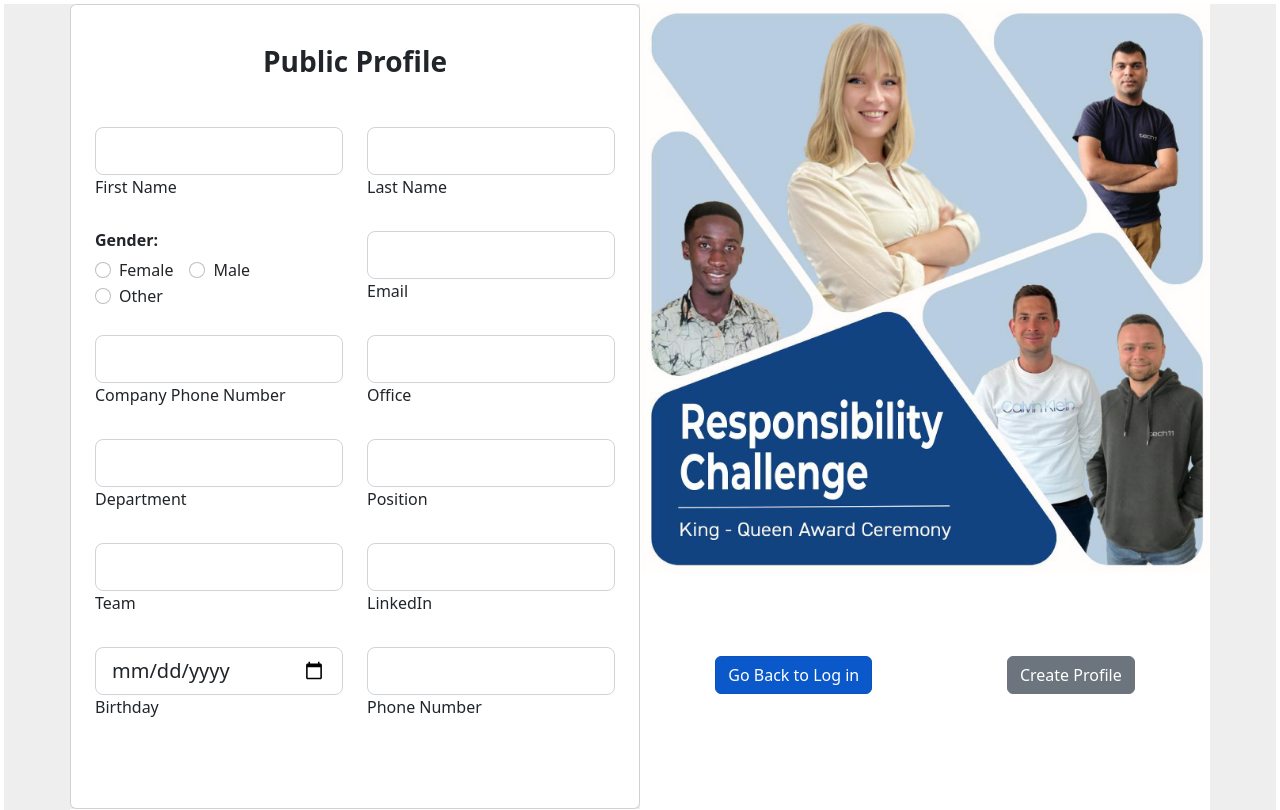
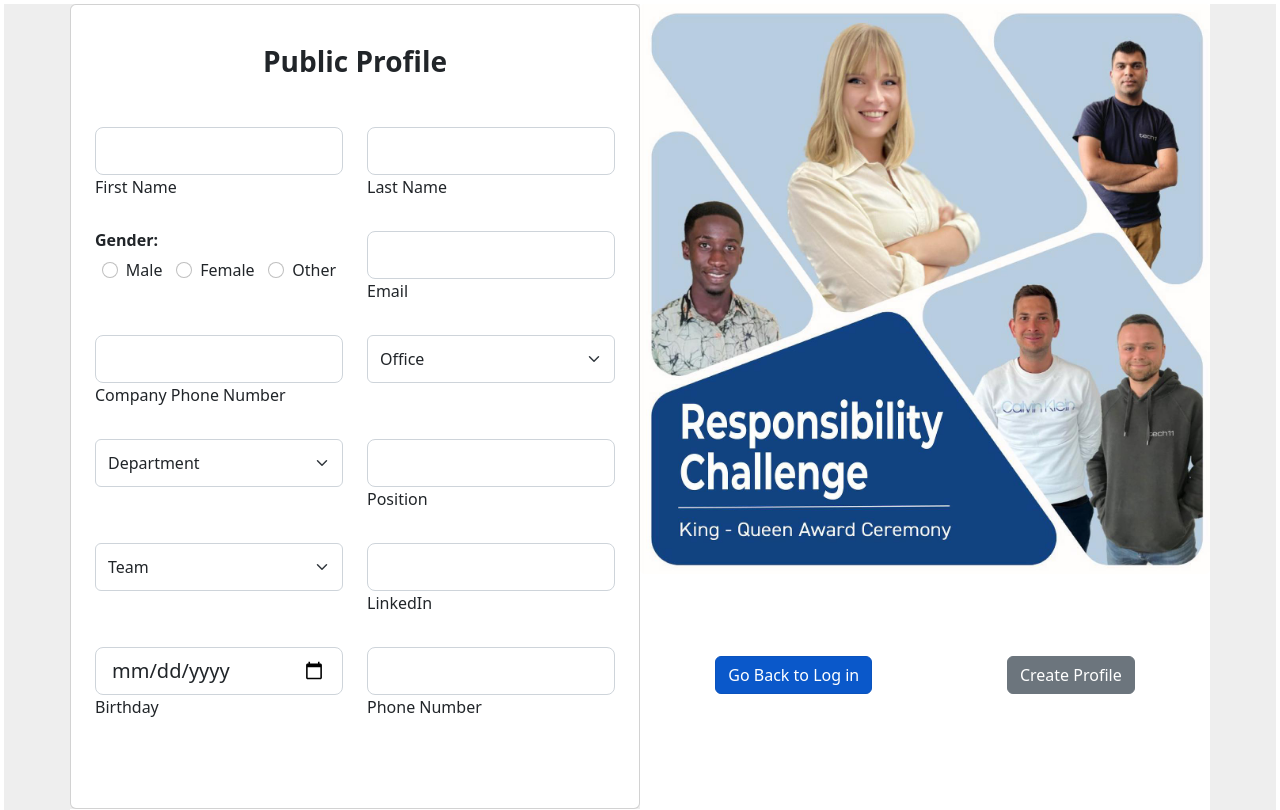
Before and after one commit to Elie-Soued/personio-fe-ts, a React (Create React App) app: page /register in a window 1280 px wide. Shown: the top 810 px of the page. Built offline with nearby package versions, Linux system fonts and the light colour scheme.

Commit message:
adding the select and the radio buttons

```diff
--- a/src/Views/RegisterPage/Components/RegisterSections/Public.tsx
+++ b/src/Views/RegisterPage/Components/RegisterSections/Public.tsx
@@ -1,14 +1,12 @@
 import { MDBRow, MDBCol, MDBInput, MDBRadio } from "mdb-react-ui-kit";
 import { useContext } from "react";
 import { EmployeeContext } from "../../EmployeeContext";
+import { team, department, office } from "../../Constants/Constants";
 
 export default function PublicProfile() {
   const { employee, updateEmployee } = useContext(EmployeeContext);
 
-  const updateModel = (
-    e: React.ChangeEvent<HTMLInputElement>,
-    property: string
-  ) => {
+  const updateModel = (e: any, property: string) => {
     updateEmployee({
       ...employee,
       public: {
@@ -59,27 +57,53 @@ export default function PublicProfile() {
       <MDBRow>
         <MDBCol md="6" className="mb-4">
           <h6 className="fw-bold">Gender: </h6>
-          <MDBRadio
-            name="inlineRadio"
-            id="inlineRadio1"
-            value="option1"
-            label="Female"
-            inline
-          />
-          <MDBRadio
-            name="inlineRadio"
-            id="inlineRadio2"
-            value="option2"
-            label="Male"
-            inline
-          />
-          <MDBRadio
-            name="inlineRadio"
-            id="inlineRadio3"
-            value="option3"
-            label="Other"
-            inline
-          />
+          <div className="d-flex flex-row  justify-content-around">
+            <div className="form-check">
+              <input
+                className="form-check-input"
+                type="radio"
+                value="Male"
+                name="gender"
+                id="male"
+                onChange={(e) => {
+                  updateModel(e, "gender");
+                }}
+              />{" "}
+              <label className="form-check-label" htmlFor="male">
+                Male
+              </label>
+            </div>
+            <div className="form-check">
+              <input
+                className="form-check-input"
+                type="radio"
+                value="Female"
+                name="gender"
+                id="female"
+                onChange={(e) => {
+                  updateModel(e, "gender");
+                }}
+              />{" "}
+              <label className="form-check-label" htmlFor="female">
+                Female
+              </label>
+            </div>
+            <div className="form-check">
+              <input
+                className="form-check-input"
+                type="radio"
+                value="Other"
+                name="gender"
+                id="Other"
+                onChange={(e) => {
+                  updateModel(e, "gender");
+                }}
+              />{" "}
+              <label className="form-check-label" htmlFor="other">
+                Other
+              </label>
+            </div>
+          </div>
         </MDBCol>
         <MDBCol md="6">
           <MDBInput
@@ -112,33 +136,47 @@ export default function PublicProfile() {
         </MDBCol>
 
         <MDBCol md="6">
-          <MDBInput
-            wrapperClass="mb-4"
-            label="Office"
-            size="lg"
-            id="form5"
-            type="rel"
+          <select
+            className="form-select"
+            aria-label="Default select example"
             value={employee.public.office}
             onChange={(e) => {
               updateModel(e, "office");
             }}
-          />
+            style={{
+              height: "48px",
+            }}
+          >
+            <option selected>Office</option>
+
+            {office.map((o, index) => (
+              <option value={o} key={index}>
+                {o}
+              </option>
+            ))}
+          </select>
         </MDBCol>
       </MDBRow>
 
       <MDBRow>
         <MDBCol md="6">
-          <MDBInput
-            wrapperClass="mb-4"
-            label="Department"
-            size="lg"
-            id="form3"
-            type="text"
+          <select
+            className="form-select"
+            aria-label="Default select example"
             value={employee.public.department}
             onChange={(e) => {
               updateModel(e, "department");
             }}
-          />
+            style={{
+              height: "48px",
+            }}
+          >
+            <option selected>Department</option>
+
+            {department.map((d) => (
+              <option value={d}>{d}</option>
+            ))}
+          </select>
         </MDBCol>
 
         <MDBCol md="6">
@@ -158,17 +196,23 @@ export default function PublicProfile() {
 
       <MDBRow>
         <MDBCol md="6">
-          <MDBInput
-            wrapperClass="mb-4"
-            label="Team"
-            size="lg"
-            id="form3"
-            type="text"
+          <select
+            className="form-select"
+            aria-label="Default select example"
             value={employee.public.team}
             onChange={(e) => {
               updateModel(e, "team");
             }}
-          />
+            style={{
+              height: "48px",
+            }}
+          >
+            <option selected>Team</option>
+
+            {team.map((t) => (
+              <option value={t}>{t}</option>
+            ))}
+          </select>
         </MDBCol>
 
         <MDBCol md="6">
```
